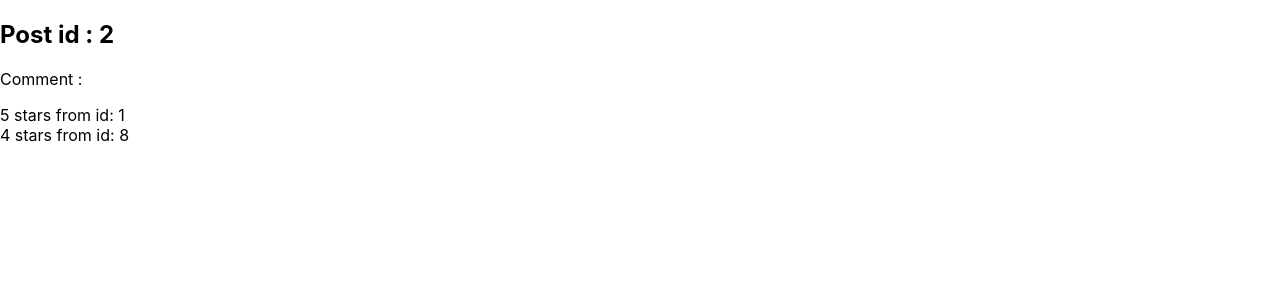
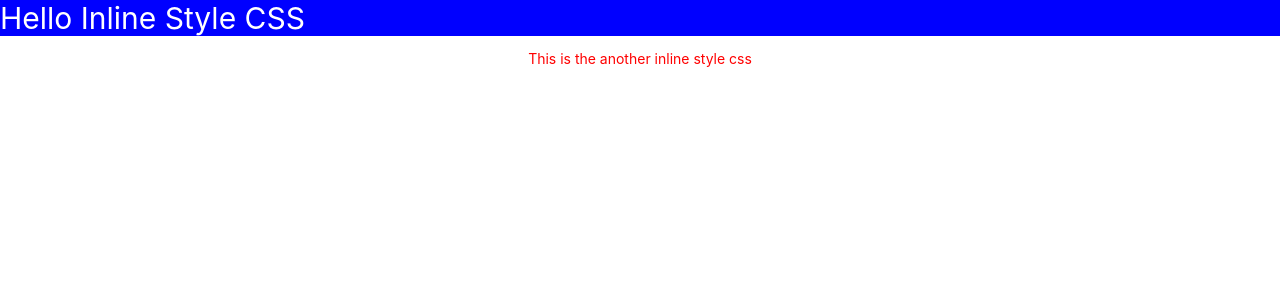
Before and after one commit to sharinogan/my-first-react, a React (Create React App) app: page / in a window 1280 px wide. Shown: the top 300 px of the page. Built offline with nearby package versions, Linux system fonts and the light colour scheme.

Commit message:
css inline style

```diff
--- a/src/App.js
+++ b/src/App.js
@@ -1,15 +1,19 @@
 import React from 'react';
-import './App.css';
 import Post from './Post';
 import Comment from './Comment';
 
 const App = () => {
   return (
-    <div>
-      <Post id="2">
-        <Comment userId="1" data="5 stars" />
-        <Comment userId="8" data="4 stars" />
-      </Post>
+    <div className="App">
+      <div style={{color:'white', backgroundColor:'blue',
+          fontSize:30}}>Hello Inline Style CSS</div>
+      <p style={
+        {
+          color:'red',
+          fontSize: 14,
+          textAlign: 'center'
+        }
+      }>This is the another inline style css</p>
     </div>
   );
 }
```
